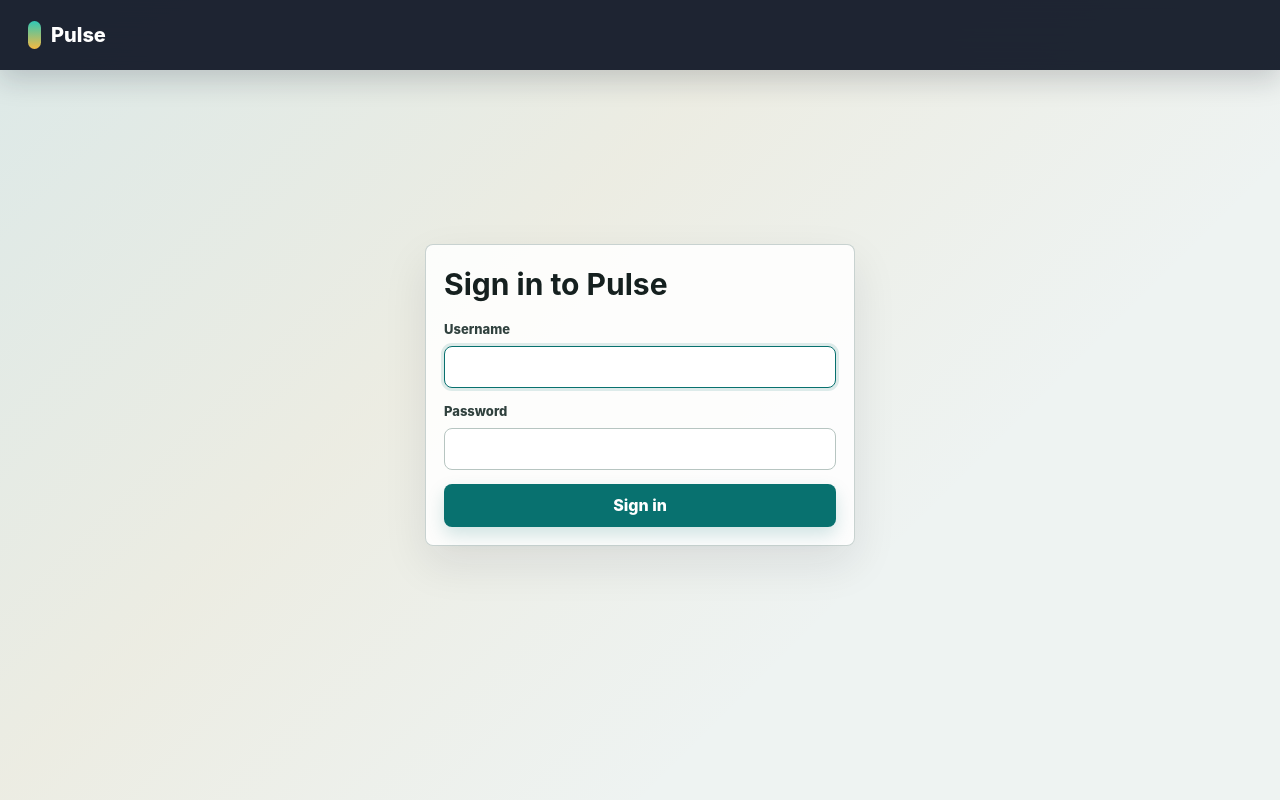
After one commit to chinmaydave/Pulse, a Flask app: page /login in a window 1280 px wide. The commit adds this page. Run offline with Flask 3, Linux system fonts and the light colour scheme.

Commit message:
Polish Pulse UI and add login

```diff
--- a/pulse_app/routes.py
+++ b/pulse_app/routes.py
@@ -2,7 +2,7 @@ from __future__ import annotations
 
 from pathlib import Path
 
-from flask import Blueprint, current_app, flash, redirect, render_template, request, url_for
+from flask import Blueprint, current_app, flash, redirect, render_template, request, session, url_for
 
 from .agents import ReminderAgent
 from .email_service import email_service
@@ -16,6 +16,42 @@ from .sender_credentials import (
 
 
 bp = Blueprint("pulse", __name__)
+ADMIN_USERNAME = "admin"
+ADMIN_PASSWORD = "pulse-admin"
+
+
+@bp.before_app_request
+def require_login():
+    if request.endpoint in {"static", "pulse.login"}:
+        return None
+    if session.get("authenticated"):
+        return None
+    return redirect(url_for("pulse.login", next=request.full_path if request.query_string else request.path))
+
+
+@bp.route("/login", methods=["GET", "POST"])
+def login():
+    if session.get("authenticated"):
+        return redirect(request.args.get("next") or url_for("pulse.dashboard"))
+
+    if request.method == "POST":
+        username = request.form.get("username", "").strip()
+        password = request.form.get("password", "")
+        if username == ADMIN_USERNAME and password == ADMIN_PASSWORD:
+            session["authenticated"] = True
+            session["username"] = username
+            flash("Signed in.", "success")
+            return redirect(request.args.get("next") or url_for("pulse.dashboard"))
+        flash("Invalid username or password.", "error")
+
+    return render_template("login.html")
+
+
+@bp.post("/logout")
+def logout():
+    session.clear()
+    flash("Signed out.", "success")
+    return redirect(url_for("pulse.login"))
 
 
 def repository():
@@ -115,48 +151,6 @@ def data_source():
     )
 
 
-@bp.route("/requests")
-def requests_index():
-    status = request.args.get("status", "")
-    associate = request.args.get("associate", "")
-    records = repository().list_requests()
-    if status:
-        records = [record for record in records if record.status == status]
-    if associate:
-        records = [record for record in records if associate.lower() in record.assigned_to.lower()]
-    return render_template("requests.html", records=records, status=status, associate=associate)
-
-
-@bp.route("/requests/<request_id>", methods=["GET", "POST"])
-def request_detail(request_id: str):
-    record = repository().get_request(request_id)
-    if record is None:
-        flash(f"Request {request_id} was not found.", "error")
-        return redirect(url_for("pulse.requests_index"))
-
-    if request.method == "POST":
-        submitted_value = request.form.get("submitted_value", "").strip()
-        notes = request.form.get("notes", "").strip()
-        actor = request.form.get("actor", record.assigned_to).strip() or record.assigned_to
-        if not submitted_value:
-            flash("Submitted value is required.", "error")
-            return render_template("request_detail.html", record=record)
-        repository().submit_response(request_id, submitted_value, notes, actor)
-        flash(f"{request_id} was submitted and written back to Excel.", "success")
-        return redirect(url_for("pulse.request_detail", request_id=request_id))
-
-    return render_template("request_detail.html", record=record)
-
-
-@bp.post("/requests/<request_id>/status")
-def update_status(request_id: str):
-    status = request.form.get("status", "")
-    actor = request.form.get("actor", "manager").strip() or "manager"
-    repository().update_status(request_id, status, actor, f"Manual status update from web portal.")
-    flash(f"{request_id} status updated to {status}.", "success")
-    return redirect(url_for("pulse.request_detail", request_id=request_id))
-
-
 @bp.route("/reminders", methods=["GET", "POST"])
 def reminders():
     cfg = config()
--- a/pulse_app/static/styles.css
+++ b/pulse_app/static/styles.css
@@ -1,25 +1,42 @@
 :root {
   color-scheme: light;
-  --bg: #f6f7f9;
+  --bg: #eef3f2;
+  --bg-strong: #dce8e5;
   --surface: #ffffff;
-  --line: #d9dee7;
-  --text: #172033;
-  --muted: #5f6b7a;
-  --accent: #146c75;
-  --accent-dark: #0e5158;
+  --surface-soft: #f8faf9;
+  --line: #d9e2df;
+  --line-strong: #bfcbc8;
+  --text: #15201f;
+  --muted: #60706d;
+  --accent: #08716f;
+  --accent-dark: #075957;
+  --accent-soft: #dff1ef;
+  --ink: #111827;
   --danger: #b42318;
+  --danger-soft: #fde8e5;
   --warning: #9a6700;
-  --success-bg: #e8f5ee;
+  --warning-soft: #fff4d8;
+  --success: #157347;
+  --success-bg: #e6f5ed;
   --error-bg: #fdecec;
+  --shadow: 0 18px 45px rgba(17, 24, 39, 0.09);
+  --shadow-soft: 0 10px 24px rgba(17, 24, 39, 0.06);
 }
 
 * {
   box-sizing: border-box;
 }
 
+html {
+  min-height: 100%;
+}
+
 body {
+  min-height: 100vh;
   margin: 0;
-  background: var(--bg);
+  background:
+    linear-gradient(135deg, rgba(8, 113, 111, 0.08), rgba(214, 158, 46, 0.08) 38%, rgba(230, 236, 233, 0) 70%),
+    var(--bg);
   color: var(--text);
   font-family: Inter, ui-sans-serif, system-ui, -apple-system, BlinkMacSystemFont, "Segoe UI", sans-serif;
   line-height: 1.45;
@@ -27,50 +44,86 @@ body {
 
 a {
   color: var(--accent);
+  font-weight: 700;
   text-decoration: none;
 }
 
 a:hover {
-  text-decoration: underline;
+  color: var(--accent-dark);
 }
 
 .topbar {
+  position: sticky;
+  top: 0;
+  z-index: 10;
   display: flex;
   align-items: center;
   justify-content: space-between;
   gap: 24px;
-  min-height: 60px;
+  min-height: 70px;
   padding: 0 28px;
-  background: #172033;
+  background: rgba(17, 24, 39, 0.94);
   color: #fff;
+  box-shadow: 0 10px 28px rgba(17, 24, 39, 0.18);
+  backdrop-filter: blur(18px);
 }
 
 .brand {
+  display: inline-flex;
+  align-items: center;
+  gap: 10px;
   color: #fff;
-  font-weight: 700;
   font-size: 20px;
+  font-weight: 800;
+}
+
+.brand::before {
+  width: 13px;
+  height: 28px;
+  border-radius: 999px;
+  background: linear-gradient(180deg, #30c7b5, #f4b942);
+  content: "";
 }
 
 .topbar nav {
   display: flex;
+  align-items: center;
   gap: 8px;
   flex-wrap: wrap;
 }
 
-.topbar nav a {
-  color: #e8edf5;
-  padding: 8px 10px;
-  border-radius: 6px;
+.topbar nav a,
+.logout-form button {
+  min-height: 38px;
+  padding: 9px 12px;
+  border-radius: 8px;
+  color: #eaf2f1;
+  background: transparent;
+  font-size: 14px;
 }
 
-.topbar nav a:hover {
-  background: rgba(255, 255, 255, 0.12);
-  text-decoration: none;
+.topbar nav a:hover,
+.logout-form button:hover {
+  color: #fff;
+  background: rgba(255, 255, 255, 0.13);
+}
+
+.topbar nav a.active {
+  color: #10201f;
+  background: #f4b942;
+}
+
+.logout-form {
+  margin: 0;
+}
+
+.logout-form button {
+  border: 1px solid rgba(255, 255, 255, 0.18);
 }
 
 .shell {
-  width: min(1280px, calc(100% - 32px));
-  margin: 28px auto 56px;
+  width: min(1320px, calc(100% - 32px));
+  margin: 30px auto 56px;
 }
 
 .page-heading,
@@ -113,65 +187,74 @@ a:hover {
 
 .metrics {
   display: grid;
-  grid-template-columns: repeat(6, minmax(120px, 1fr));
-  gap: 12px;
-  margin-bottom: 28px;
-}
-
-.agent-strip {
-  display: grid;
-  grid-template-columns: repeat(4, minmax(160px, 1fr));
-  gap: 12px;
-  margin-bottom: 28px;
-  padding: 14px;
-  background: var(--surface);
-  border: 1px solid var(--line);
-  border-radius: 8px;
-}
-
-.agent-strip > div {
-  display: grid;
-  gap: 4px;
-}
-
-.agent-label {
-  color: var(--muted);
-  font-size: 12px;
-  font-weight: 700;
-  text-transform: uppercase;
-}
-
-.button-row {
-  display: flex;
-  gap: 10px;
-  flex-wrap: wrap;
-  justify-content: flex-end;
+  grid-template-columns: repeat(4, minmax(140px, 1fr));
+  gap: 14px;
+  margin-bottom: 18px;
 }
 
 .metric,
 .panel,
 .response-form,
 .status-form,
-.reminder-row {
-  background: var(--surface);
-  border: 1px solid var(--line);
+.reminder-row,
+.agent-strip,
+.filter-strip,
+table {
+  border: 1px solid rgba(191, 203, 200, 0.85);
+  background: rgba(255, 255, 255, 0.86);
+  box-shadow: var(--shadow-soft);
+}
+
+.metric,
+.panel,
+.response-form,
+.status-form,
+.reminder-row,
+.agent-strip,
+.filter-strip {
   border-radius: 8px;
 }
 
 .metric {
-  padding: 16px;
+  position: relative;
+  min-height: 116px;
+  padding: 18px;
+  overflow: hidden;
+}
+
+.metric::after {
+  position: absolute;
+  right: 18px;
+  bottom: 18px;
+  width: 42px;
+  height: 5px;
+  border-radius: 999px;
+  background: var(--accent);
+  content: "";
+}
+
+.metric.danger::after {
+  background: var(--danger);
+}
+
+.metric.warning::after {
+  background: var(--warning);
 }
 
 .metric span {
   display: block;
   color: var(--muted);
   font-size: 13px;
+  font-weight: 800;
+  text-transform: uppercase;
 }
 
 .metric strong {
   display: block;
-  margin-top: 6px;
-  font-size: 28px;
+  margin-top: 8px;
+  color: var(--ink);
+  font-size: 34px;
+  line-height: 1;
 }
 
 .metric.danger strong,
@@ -227,48 +356,67 @@ tr:last-child td {
   min-height: 24px;
   padding: 2px 8px;
   border-radius: 999px;
-  background: #e7f2f3;
+  background: var(--accent-soft);
   color: var(--accent-dark);
   font-size: 12px;
-  font-weight: 700;
+  font-weight: 800;
   white-space: nowrap;
 }
 
 .empty {
   color: var(--muted);
-  padding: 18px;
+  padding: 20px;
 }
 
-.filters {
+.filters,
+.filter-strip {
   display: flex;
   align-items: end;
   gap: 12px;
   margin-bottom: 18px;
   padding: 14px;
-  background: var(--surface);
-  border: 1px solid var(--line);
-  border-radius: 8px;
+}
+
+.filter-strip {
+  align-items: center;
+  justify-content: space-between;
+  background: rgba(255, 255, 255, 0.78);
+}
+
+.filter-strip form {
+  display: flex;
+  align-items: center;
+  gap: 12px;
 }
 
 label {
   display: grid;
-  gap: 6px;
-  color: #334155;
+  gap: 7px;
+  color: #30413e;
   font-size: 13px;
-  font-weight: 700;
+  font-weight: 800;
 }
 
 input,
 select,
 textarea {
   width: 100%;
-  border: 1px solid #b9c2cf;
-  border-radius: 6px;
-  padding: 9px 10px;
+  border: 1px solid #b7c5c1;
+  border-radius: 8px;
+  padding: 10px 11px;
   color: var(--text);
   font: inherit;
   font-size: 14px;
   background: #fff;
+  outline: none;
+  transition: border-color 120ms ease, box-shadow 120ms ease;
+}
+
+input:focus,
+select:focus,
+textarea:focus {
+  border-color: var(--accent);
+  box-shadow: 0 0 0 3px rgba(8, 113, 111, 0.13);
 }
 
 textarea {
@@ -276,15 +424,17 @@ textarea {
 }
 
 button {
+  min-height: 40px;
   border: 0;
-  border-radius: 6px;
-  padding: 10px 14px;
+  border-radius: 8px;
+  padding: 10px 15px;
   background: var(--accent);
   color: #fff;
   font: inherit;
-  font-weight: 700;
+  font-weight: 800;
   cursor: pointer;
   white-space: nowrap;
+  box-shadow: 0 8px 18px rgba(8, 113, 111, 0.18);
 }
 
 button:hover {
@@ -330,6 +488,23 @@ pre {
 
 .form-band {
   margin-top: 20px;
+}
+
+.login-shell {
+  display: grid;
+  min-height: calc(100vh - 210px);
+  place-items: center;
+}
+
+.login-form {
+  width: min(430px, 100%);
+  padding: 26px;
+  box-shadow: var(--shadow);
+}
+
+.login-form h1 {
+  margin: 0;
+  font-size: 30px;
 }
 
 .form-band.single {
--- a/pulse_app/templates/base.html
+++ b/pulse_app/templates/base.html
@@ -10,11 +10,15 @@
     <header class="topbar">
       <a class="brand" href="{{ url_for('pulse.dashboard') }}">Pulse</a>
       <nav>
-        <a href="{{ url_for('pulse.dashboard') }}">Dashboard</a>
-        <a href="{{ url_for('pulse.data_source') }}">Data Source</a>
-        <a href="{{ url_for('pulse.requests_index') }}">Requests</a>
-        <a href="{{ url_for('pulse.reminders') }}">Reminders</a>
-        <a href="{{ url_for('pulse.reports') }}">Reports</a>
+        {% if session.get("authenticated") %}
+          <a class="{{ 'active' if request.endpoint == 'pulse.dashboard' else '' }}" href="{{ url_for('pulse.dashboard') }}">Dashboard</a>
+          <a class="{{ 'active' if request.endpoint == 'pulse.data_source' else '' }}" href="{{ url_for('pulse.data_source') }}">Data Source</a>
+          <a class="{{ 'active' if request.endpoint == 'pulse.reminders' else '' }}" href="{{ url_for('pulse.reminders') }}">Reminders</a>
+          <a class="{{ 'active' if request.endpoint == 'pulse.reports' else '' }}" href="{{ url_for('pulse.reports') }}">Reports</a>
+          <form method="post" action="{{ url_for('pulse.logout') }}" class="logout-form">
+            <button type="submit">Logout</button>
+          </form>
+        {% endif %}
       </nav>
     </header>
 
--- /dev/null
+++ b/pulse_app/templates/login.html
@@ -0,0 +1,18 @@
+{% extends "base.html" %}
+{% block title %}Sign In{% endblock %}
+{% block content %}
+<section class="login-shell">
+  <form method="post" class="response-form login-form">
+    <h1>Sign in to Pulse</h1>
+    <label>
+      Username
+      <input type="text" name="username" autocomplete="username" required autofocus>
+    </label>
+    <label>
+      Password
+      <input type="password" name="password" autocomplete="current-password" required>
+    </label>
+    <button type="submit">Sign in</button>
+  </form>
+</section>
+{% endblock %}
```
Also changed, not shown: other parts of pulse_app/static/styles.css (+146 -19 lines), pulse_app/templates/request_detail.html (deleted, +0 -67 lines), pulse_app/templates/requests.html (deleted, +0 -56 lines).
